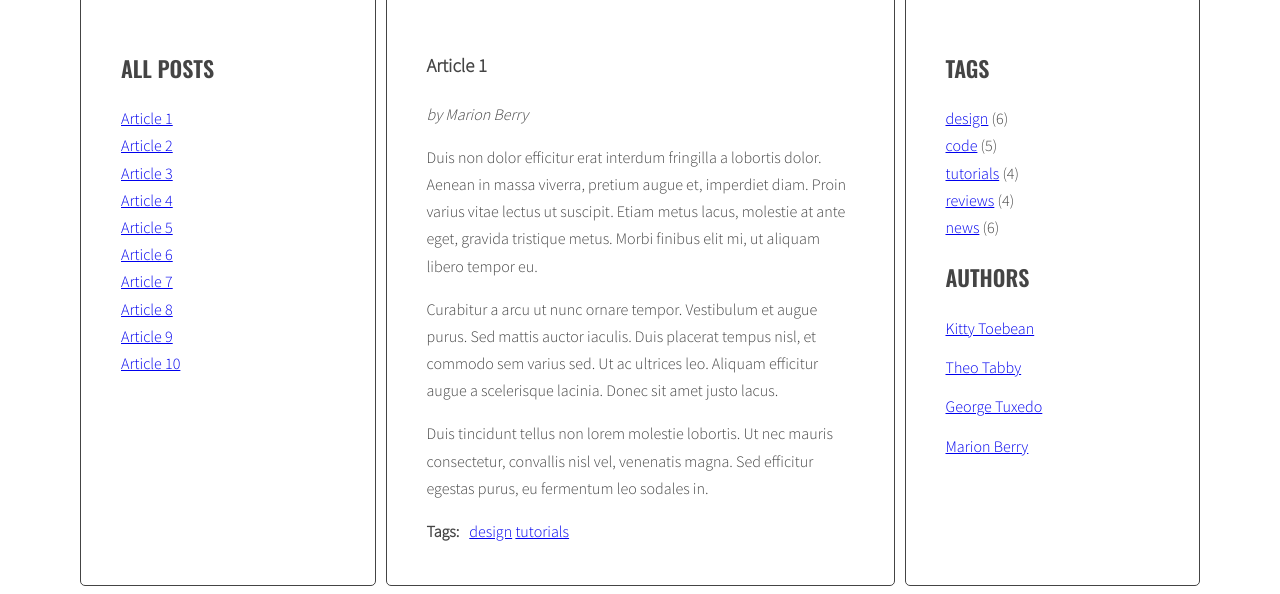
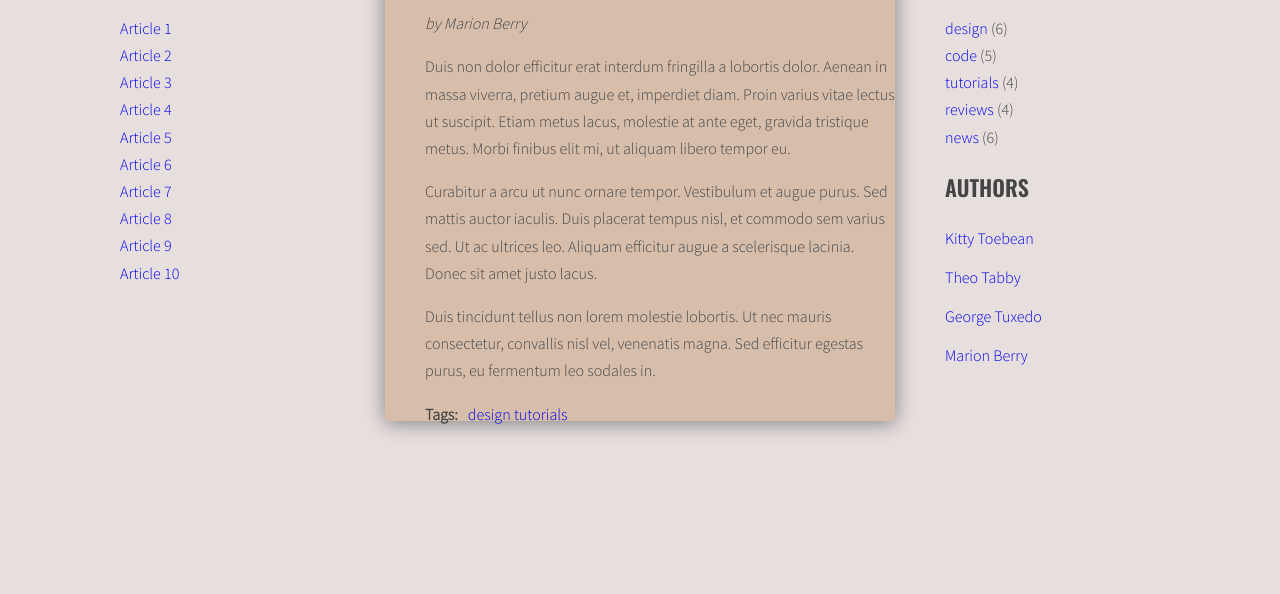
Before and after one commit to Vpartyzan/javascript-blog, a website: page index.html in a window 1280 px wide. Shown: the part 253-847 px from the top of the page. After the commit the page ends 800 px from the top, so only its background shows below. Drawn offline with nearby package versions, Linux system fonts and the light colour scheme.

Commit message:
Add animation change for article in CSS

```diff
--- a/sass/style.scss
+++ b/sass/style.scss
@@ -2,7 +2,7 @@
 
 /* Variables */
 
-$color-light: #fff;
+$color-light: rgb(231, 222, 222);
 $color-dark: #444;
 
 $font-logo: 'Sacramento', cursive;
@@ -53,14 +53,16 @@ body {
 }
 
 .posts {
+  position: relative;
+  box-shadow: 0 2px 20px 0px grey;
+  background-color: #d6beab;
   flex: 2 0 0;
 }
 
 .sidebar, .posts {
-  background: $color-light;
   margin-right: 10px;
   padding: 40px;
-  border: 1px solid $color-dark;
+  border: 0px solid $color-dark;
   border-radius: 5px;
 }
 
@@ -72,6 +74,8 @@ body {
   font-size: 104px;
   line-height: 1;
   text-align: center;
+  margin-top: 10px;
+  margin-bottom: 40px;
 }
 
 /* Lists */
@@ -82,6 +86,9 @@ body {
   padding: 0;
   .active {
     font-weight: bold;
+  }
+  a {
+    text-decoration: none;
   }
 }
 
@@ -102,9 +109,15 @@ body {
 /* Post */
 
 .post {
-  display: none;
+  display: block;
+  position: absolute;
+  opacity: 0;
+  z-index: 1;
+  transition-property: opacity;
+  transition-duration: 1.5s;
   &.active {
-    display: block;
+    opacity: 1;
+    z-index: 2;
   }
 }
 
```
Also changed, not shown: css/style.css, 1 other file.
